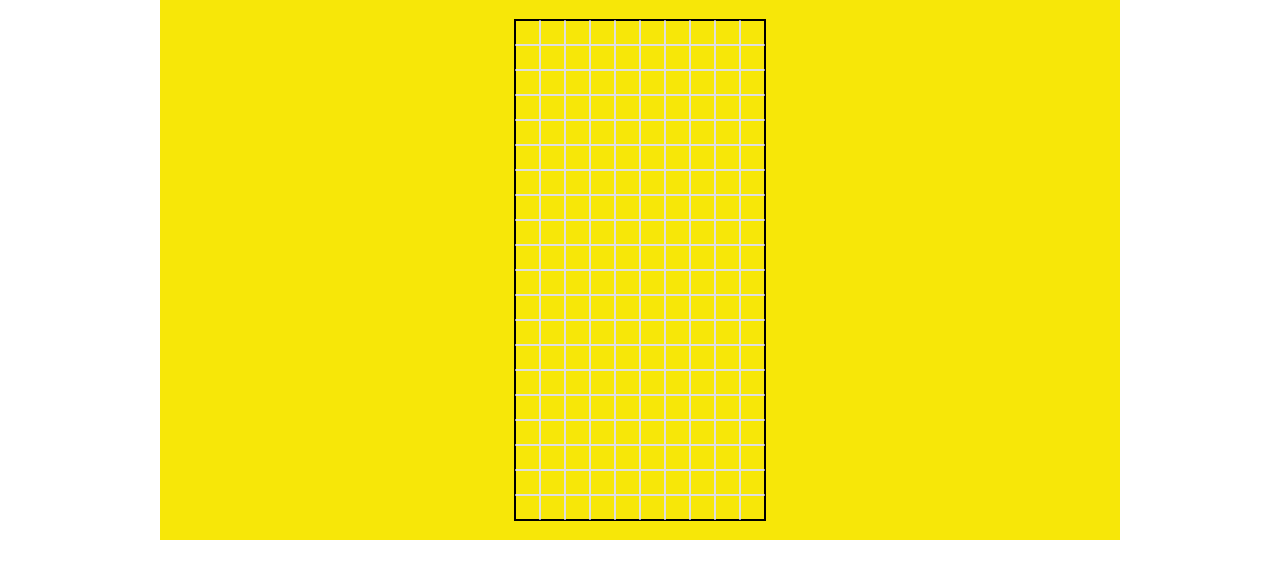
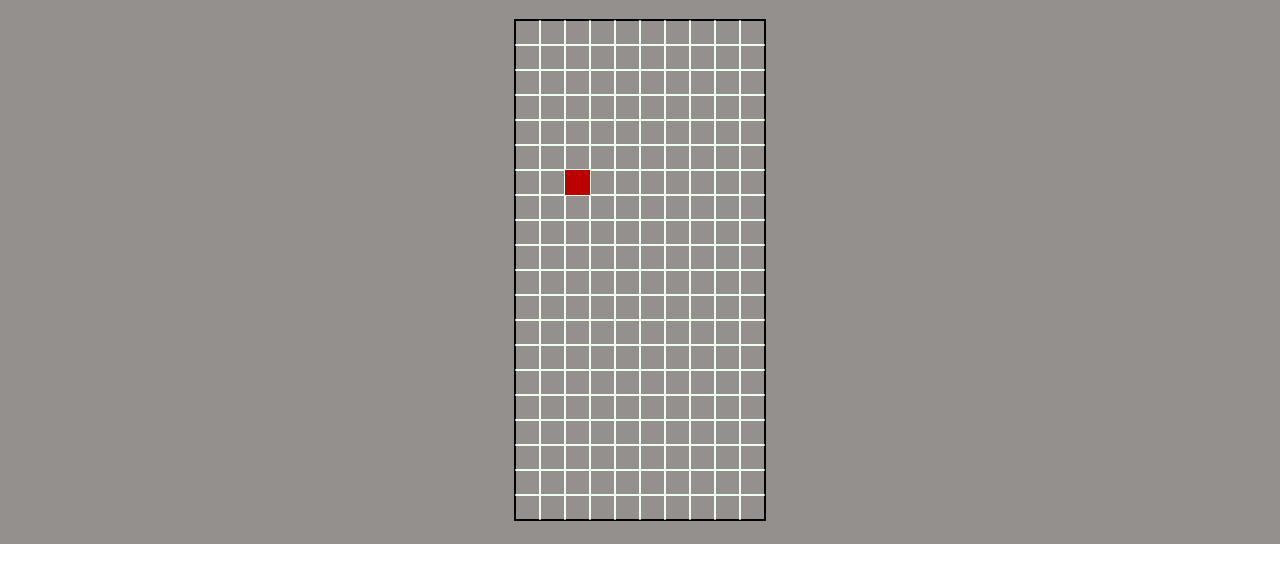
Before and after one commit to EudisAlves/Tetrix, a plain HTML site: page index.html in a window 1280 px wide. Drawn offline with Linux system fonts and the light colour scheme.

Commit message:
adicionando o modulo suare e iniciando o modulo de polymino

```diff
--- a/arena.js
+++ b/arena.js
@@ -1,4 +1,5 @@
 import GameManager from "./game-manager.js";
+import Square from "./square.js";
 
 export default class Arena {
   constructor() {
@@ -10,14 +11,16 @@ export default class Arena {
       top: (GameManager.config.height - this._height) / 2,
       left: (GameManager.config.width - this._width) / 2,
     }
+    this._squares = [...Array(this._columns)].map(()=>[...Array(this._lines)]);
+    this._squares[2][6] = new Square("#bb0000");
   }
   draw() {
     this._drawBorder();
-    //_drawSquares()
-    this._drawGrid()
+    this._drawGrid();
+    this._drawSquares();
   }
 
-  _drawBorder() {//metodo para desenhar a borda
+  _drawBorder() {//metodo para desenhar a bordas
     GameManager.context.strokeStyle = "#000000";
     GameManager.context.strokeRect(
       this.position.left,
@@ -26,15 +29,27 @@ export default class Arena {
       this._height
     );
   }
+  _drawSquares() {
+    for (let i = 0; i < this._columns; i++) {
+      for (let j = 0; j < this._lines; j++) {
+        if (this._squares[i][j]) {
+          this._squares[i][j].draw(
+            this.position.left + i * GameManager.config.squareSize,
+            this.position.top + j * GameManager.config.squareSize
+          );
+        }
+      }
+    }
+  }
 
-  _drawGrid() {//Metodod para desenhar a grade dos blocos
+  _drawGrid() {//Metodo para desenhar a grade dos blocos
 
     //beginPath: metodo que diz que ira começar a desenhar uma sequencias de linhas
     //moveTo: metodo diz de onde a linha começar
     //lineTo: metodo que diz onde a linha vai terminar
-    //storke: metodo para desenhar tudo que foi dito nos metodos moveTo e lineTo
+    //stroke: metodo para desenhar tudo que foi dito nos metodos moveTo e lineTo
 
-    GameManager.context.strokeStyle = "#dedede";
+    GameManager.context.strokeStyle = "#eeffee";
     GameManager.context.beginPath();
     for (let i = 1; i< this._lines; i++) {
       GameManager.context.moveTo(this.position.left, this.position.top + GameManager.config.squareSize * i);
--- /dev/null
+++ b/square.js
@@ -0,0 +1,16 @@
+import GameManager from "./game-manager.js";
+
+export default class Square {
+  constructor(color) {
+    this._color = color;
+  }
+
+  draw(x, y) {
+    GameManager.context.fillStyle = this._color;
+    GameManager.context.fillRect(
+      x,
+      y,
+      GameManager.config.squareSize,GameManager.config.squareSize
+    );
+  }
+}
--- a/style.css
+++ b/style.css
@@ -6,8 +6,5 @@ body {
 
 .canvas-container {
   text-align: center;
+  background-color: rgb(148, 144, 141);
 }
-
-canvas {
-  background-color: rgb(247, 231, 8);
-}
```
Also changed, not shown: polyomino.js (added, +23 -0 lines).
